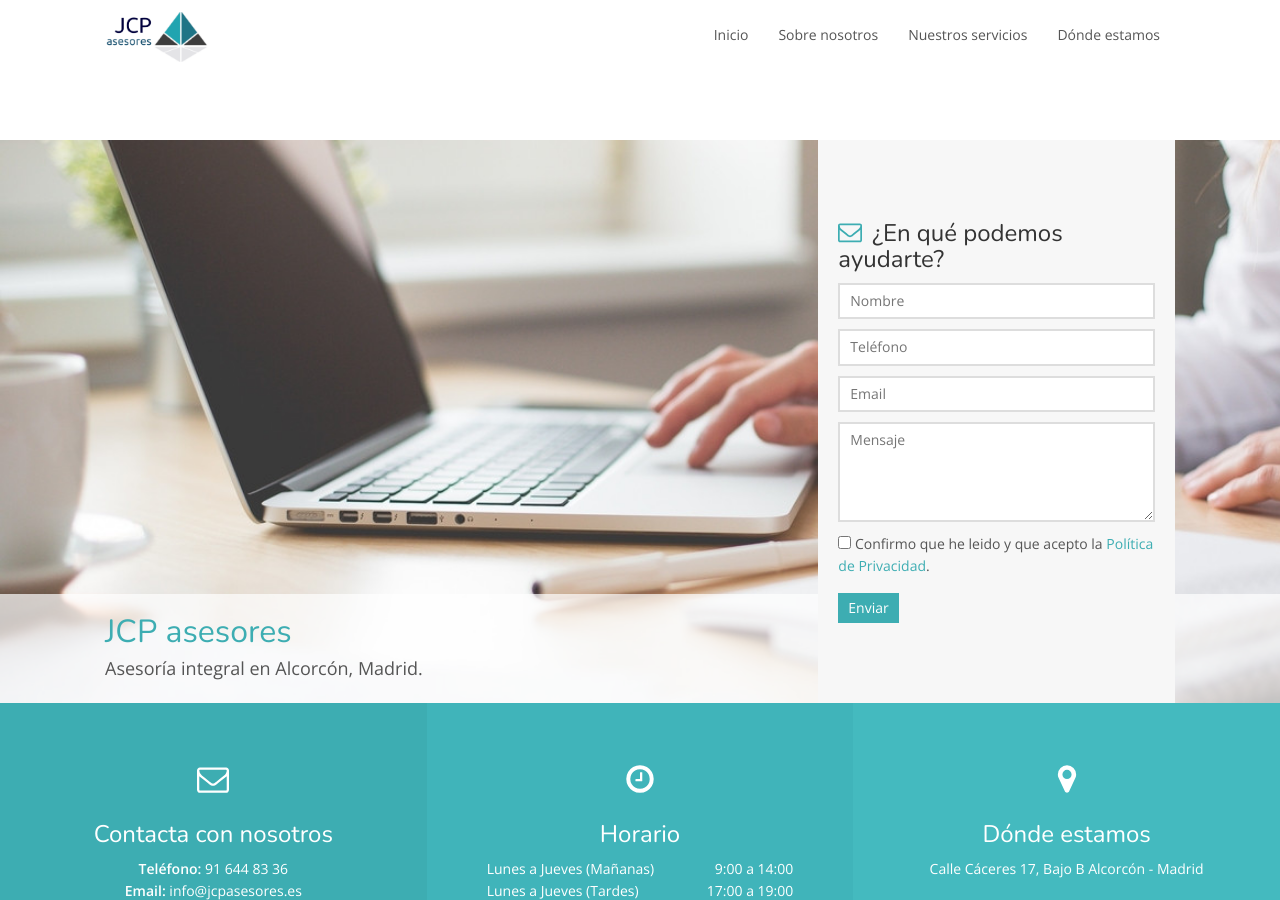
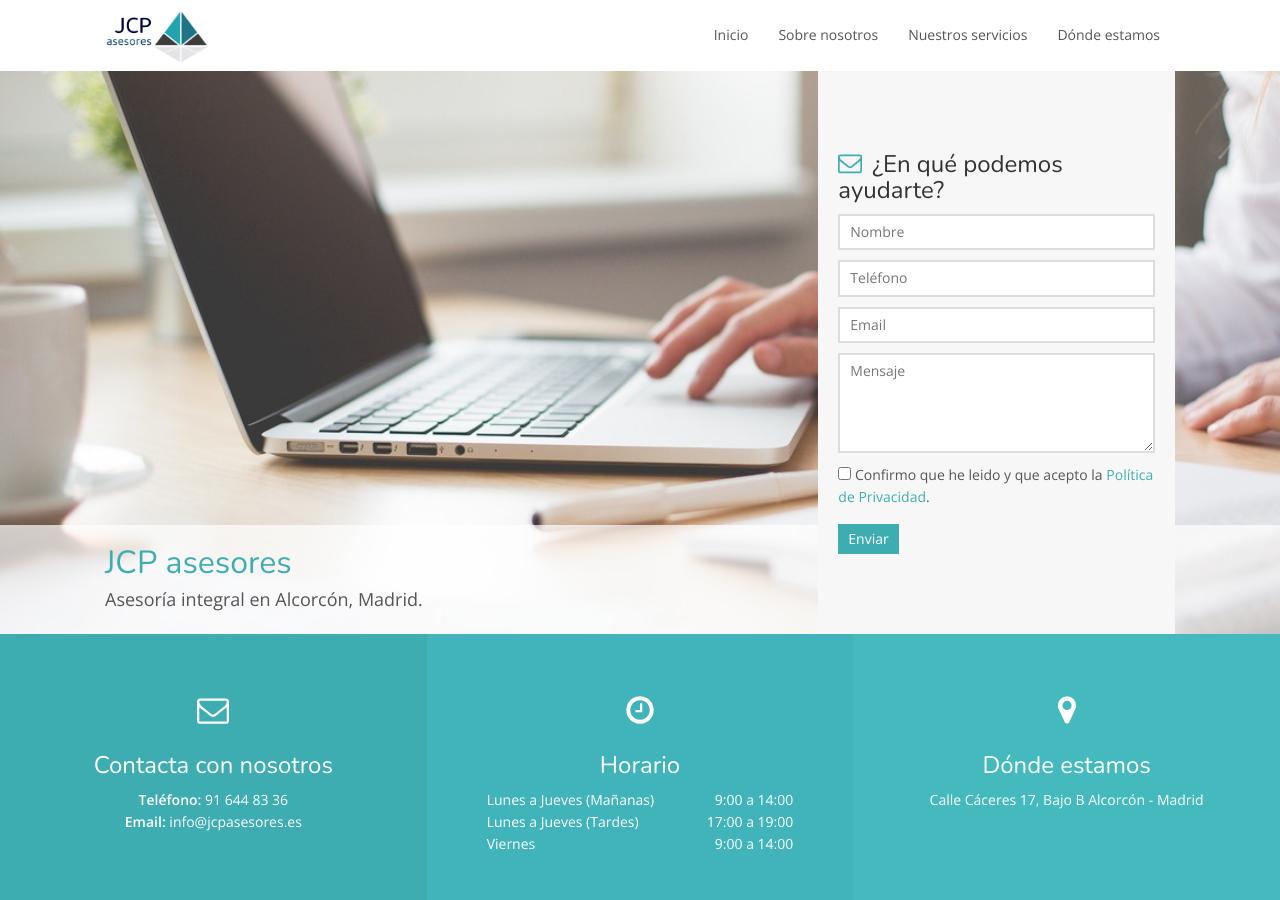
Before and after one commit to MpCity/MpCity.github.io, a Jekyll site: the page built from index.html, in a window 1280 px wide and 900 px high. Built offline with Jekyll 4.4.1, drawn with Linux system fonts in a browser that asks for light colours.

Commit message:
Update default.html

```diff
--- a/_layouts/default.html
+++ b/_layouts/default.html
@@ -1,5 +1,5 @@
 {% include doctype-head.html %}
-<body data-spy="scroll" data-offset="80" data-target=".scrollspy" id="top" style="padding-top: 70px;">
+<body data-spy="scroll" data-offset="80" data-target=".scrollspy" id="top" style="padding-top: 1px;">
     {% include svg-defs.svg %}
     <!--[if lt IE 10]>
         <p class="oldie">You are using an outdated browser. <a href="http://browsehappy.com/">Upgrade your browser today</a> to better experience this site.</p>
```
